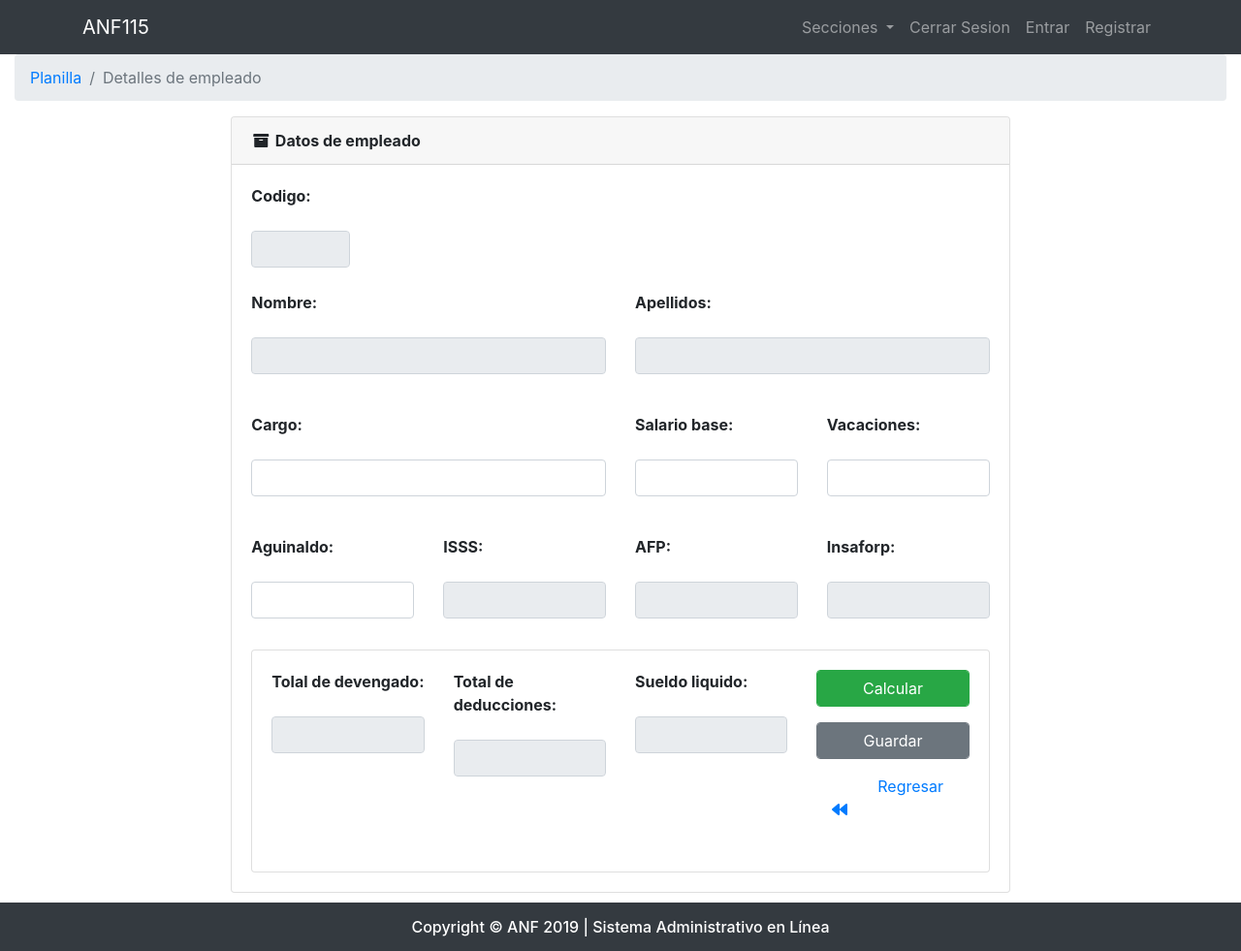
After one commit to dennisrmz/analisis-financiero, a Node server app: template src/views/contabilidad_general/mostrar_empleado.hbs in a window 1280 px wide. The commit adds this page. Shown: the whole page at 97% size. Run offline with Node 20, Linux system fonts and the light colour scheme; the template is opened without the code that fills it, so the values that code supplies are empty; some libraries are stand-ins or nearby versions.

Commit message:
parte de planilla

```diff
--- /dev/null
+++ b/src/views/contabilidad_general/mostrar_empleado.hbs
@@ -0,0 +1,195 @@
+<div id="content-wrapper">
+    <div class="container-fluid">
+        <!-- Breadcrumbs-->
+        <ol class="breadcrumb">
+                        <li class="breadcrumb-item">
+                            <a href="/contabilidad_general/planilla">
+                            Planilla
+                            </a>
+                        </li>
+                        <li class="breadcrumb-item active">Detalles de empleado</li>
+                </ol>
+    <!-- Icon Cards-->
+    <div class="container-fluid col-8 content-center">
+        <div class="card mb-3 table-responsive">
+            <div class="card-header">
+                <i class="fas fa-fw fa-archive"></i>
+                <strong>Datos de empleado</strong>
+            </div>
+            <div class="card-body container">
+                <form action="/contabilidad_general/planilla/guardar/{{emp.CODIGO_EMPLEADO}}" method="POST" id="validado" >
+                <div class="row bold">
+                    <div class="col-xl-2 col-sm-2 mb-2">
+                                <div class="form-group">
+                                    <label for=""><strong>Codigo:</strong></label>
+                                </div>
+                                <div class="form-group">
+                                    <input  type="text"value="{{emp.CODIGO_EMPLEADO}}" readonly="readonly" class="form-control" >
+                                </div>
+                            </div>
+                </div>
+                    <div class="row bold">
+                        <div class="col-xl-6 col-sm-6 mb-4" >
+                            <div class="form-group">
+                                <label for=""><strong>Nombre:</strong></label>
+                            </div>
+                            <div class="form-group">
+                                <input type="text" value="{{emp.NOMBRE_EMPLEADO}}" class="form-control" readonly="readonly" >
+                            </div>
+                        </div>
+                        <div class="col-xl-6 col-sm-6 mb-4">
+                            <div class="form-group">
+                                <label for=""><strong>Apellidos:</strong></label>
+                            </div>
+                            <div class="form-group">
+                                <input type="text" value="{{emp.APELLIDO_EMPLEADO}} " class="form-control" readonly="readonly">
+                            </div>
+                        </div>
+                        <div class="col-xl-6 col-sm-6 mb-4">
+                            <div class="form-group">
+                                <label for=""><strong>Cargo:</strong></label>
+                            </div>
+                            <div class="form-group">
+                                <input type="text" value="{{emp.CARGO}} " class="form-control" id="apellidos">
+                            </div>
+                        </div>
+                        <div class="col-xl-3 col-sm-3 mb-3">
+                            <div class="form-group">
+                                <label for="" ><strong>Salario base:</strong></label>
+                            </div>
+                            <div class="form-group">
+                                <input id="s_base" type="text" onchange="validarSiNumero(this.value);" value="{{emp.SALARIO_BASE}}" name="SALARIO_BASE" class="form-control calcular" required>
+                            </div>
+                        </div>
+                        <div class="col-xl-3 col-sm-3 mb-3">
+                            <div class="form-group">
+                                <label for="" ><strong>Vacaciones:</strong></label>
+                            </div>
+                            <div class="form-group">
+                                <input id="vacaciones" type="text" onchange="validarSiNumero(this.value);" value="{{emp.VACACIONES}}" name="VACACIONES" class="form-control calcular">
+                            </div>
+                        </div>
+                        <div class="col-xl-3 col-sm-3 mb-3">
+                            <div class="form-group">
+                                <label for=""><strong>Aguinaldo:</strong></label>
+                            </div>
+                            <div class="form-group">
+                                <input id="aguinaldo" type="text" onchange="validarSiNumero(this.value);" value="{{emp.AGUINALDO}}" name="AGUINALDO" class="form-control calcular">
+                            </div>
+                        </div>
+                        <div class="col-xl-3 col-sm-3 mb-3">
+                            <div class="form-group">
+                                <label for=""><strong>ISSS:</strong></label>
+                            </div>
+                            <div class="form-group">
+                                <input id="isss" type="text" onchange="validarSiNumero(this.value);" value="{{emp.ISSS}}" readonly="readonly" name="ISSS" class="form-control calcular">
+                            </div>
+                        </div>
+                        <div class="col-xl-3 col-sm-3 mb-3">
+                            <div class="form-group">
+                                <label for=""><strong>AFP:</strong></label>
+                            </div>
+                            <div class="form-group">
+                                <input id="afp" type="text" onchange="validarSiNumero(this.value);" value="{{emp.AFP}}" readonly="readonly" name="AFP" class="form-control calcular">
+                            </div>
+                        </div>
+                        <div class="col-xl-3 col-sm-3 mb-3">
+                            <div class="form-group">
+                                <label for=""><strong>Insaforp:</strong></label>
+                            </div>
+                            <div class="form-group">
+                                <input id="insaforp" type="text" onchange="validarSiNumero(this.value);" value="{{emp.INSAFORP}}" readonly="readonly" name="INSAFORP" class="form-control calcular">
+                            </div>
+                        </div>
+
+                    </div>
+                    <div class="card">
+                        <div class="card-body">
+                            <div class="row bold">
+                            <div class="col-xl-3 col-sm-3 mb-3">
+                                <div class="form-group">
+                                    <label for=""><strong>Tolal de devengado:</strong></label>
+                                </div>
+                                <div class="form-group">
+                                    <input id="t_devengado" type="text"value="{{emp.TOTAL_DEVENGADO}}" readonly="readonly" name="TOTAL_DEVENGADO" class="form-control calcular">
+                                </div>
+                            </div>
+                            <div class="col-xl-3 col-sm-3 mb-3">
+                                <div class="form-group">
+                                    <label for=""><strong>Total de deducciones:</strong></label>
+                                </div>
+                                <div class="form-group">
+                                    <input id="t_deducciones" type="text" value="{{emp.TOTAL_DEDUCCIONES}}" readonly="readonly" name="TOTAL_DEDUCCIONES" class="form-control calcular">
+                                </div>
+                            </div>
+                            <div class="col-xl-3 col-sm-3 mb-3">
+                                <div class="form-group">
+                                    <label for=""><strong>Sueldo liquido:</strong></label>
+                                </div>
+                                <div class="form-group">
+                                    <input id="t_liquido" type="text" value="{{emp.TOTAL_LIQUIDO}}" readonly="readonly" name="TOTAL_LIQUIDO" class="form-control calcular">
+                                </div>
+                            </div>
+                            <div class="col-xl-3 col-sm-3 mb-3">
+                                <div class="form-group">
+                                    <div class="btn btn-success btn-bolck form-control" id="calcular" onclick="calcularSalario()">Calcular</div>
+                                </div>
+                                <div class="form-group">
+                                    <button  class="btn btn-secondary btn-bolck form-control" id="guardar" >Guardar</bu>
+                                </div>
+                                <div class="form-group">
+                                    <a name="ver" href="/contabilidad_general/planilla" onclick="">
+                                                        <span style="margin-left: 40%;">Regresar</span>
+                                                        <i class="fas fa-backward" style="margin-left: 10%;"></i>
+                                </div>
+                            </div>
+                            </div>
+                        </div>
+                    </div>
+                </div>
+            </form>
+            </div>
+        </div>
+    </div><!-- /.container-fluid -->
+</div><!-- /.content-wrapper -->
+
+<script type="text/javascript">
+
+//Funcion para calcular salario de cada empleado
+    $(calcularSalario);
+
+    function calcularSalario(){
+        $('#calcular').click(function(){
+
+            if($('#s_base').val()==''){
+                alert('El campo salario es requerido');
+            }
+            else{
+                var salario_base= $('#s_base').val();
+                var isss=parseFloat(salario_base)* parseFloat(0.075);
+                var afp=parseFloat(salario_base)*parseFloat(0.0675);
+                var insaforp=parseFloat(salario_base)*parseFloat(0.01);
+                var vacaciones=$('#vacaciones').val();
+                var aguinaldo=$('#aguinaldo').val();
+                var t_deducciones=parseFloat(isss) + parseFloat(afp) + parseFloat(insaforp);
+                var t_devengado=parseFloat(salario_base);
+                var t_liquido=parseFloat(t_devengado) - parseFloat(t_deducciones);
+
+
+                $('#isss').val(isss.toFixed(2));
+                $('#afp').val(afp.toFixed(2));
+                $('#insaforp').val(insaforp.toFixed(2));
+                $('#t_devengado').val(t_devengado.toFixed(2));
+                $('#t_deducciones').val(t_deducciones.toFixed(2));
+                $('#t_liquido').val(t_liquido.toFixed(2));
+            }
+        });
+    }
+
+    function validarSiNumero(numero){
+        if (!/^([0-9])*\.([0-9])*$/.test(numero) && !/^([0-9])*$/.test(numero)){
+            alert("El valor no es un numero");
+        }
+    }
+
+</script>
--- a/src/views/materia-prima/listar_entradas_materia_prima.hbs
+++ b/src/views/materia-prima/listar_entradas_materia_prima.hbs
@@ -29,7 +29,6 @@
                 <td>{{fecha}}</td>
                 <td>{{cantidad}}</td>
                 <td>{{preciounitario}}</td>
-
             </tr>
             {{/each}}
 
```
Also changed, not shown: src/routes/contabilidad_general.js (+27 -0 lines), src/views/contabilidad_general/planilla.hbs (added, +108 -0 lines).
